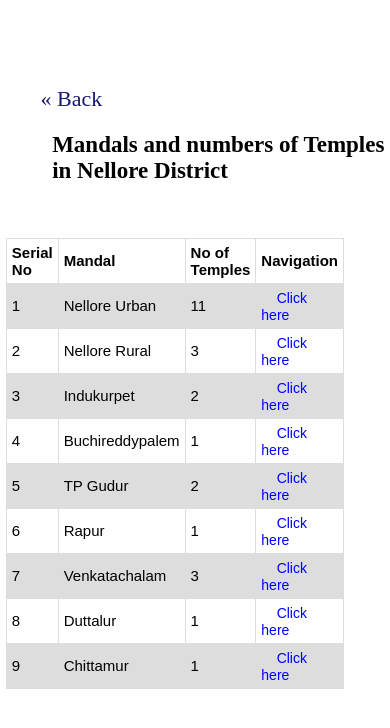
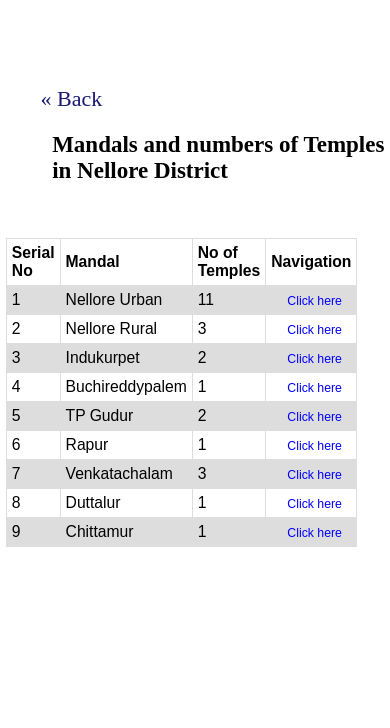
Before and after one commit to preetam-vignesh/preetam-vignesh.app.com, a plain HTML site: page mandals.html in a window 390 px wide. Drawn offline with Linux system fonts and the light colour scheme.

Commit message:
Update mandals.css

```diff
--- a/mandals.css
+++ b/mandals.css
@@ -105,11 +105,11 @@ table {
 
     td, th {
         padding: 5px;
-        font-size: 15px;
+        font-size: 15.7px;
     }
 
     .content table tr td a{
-        font-size: 14px;
+        font-size: 12.3px;
         color: blue;
     }
 
```
